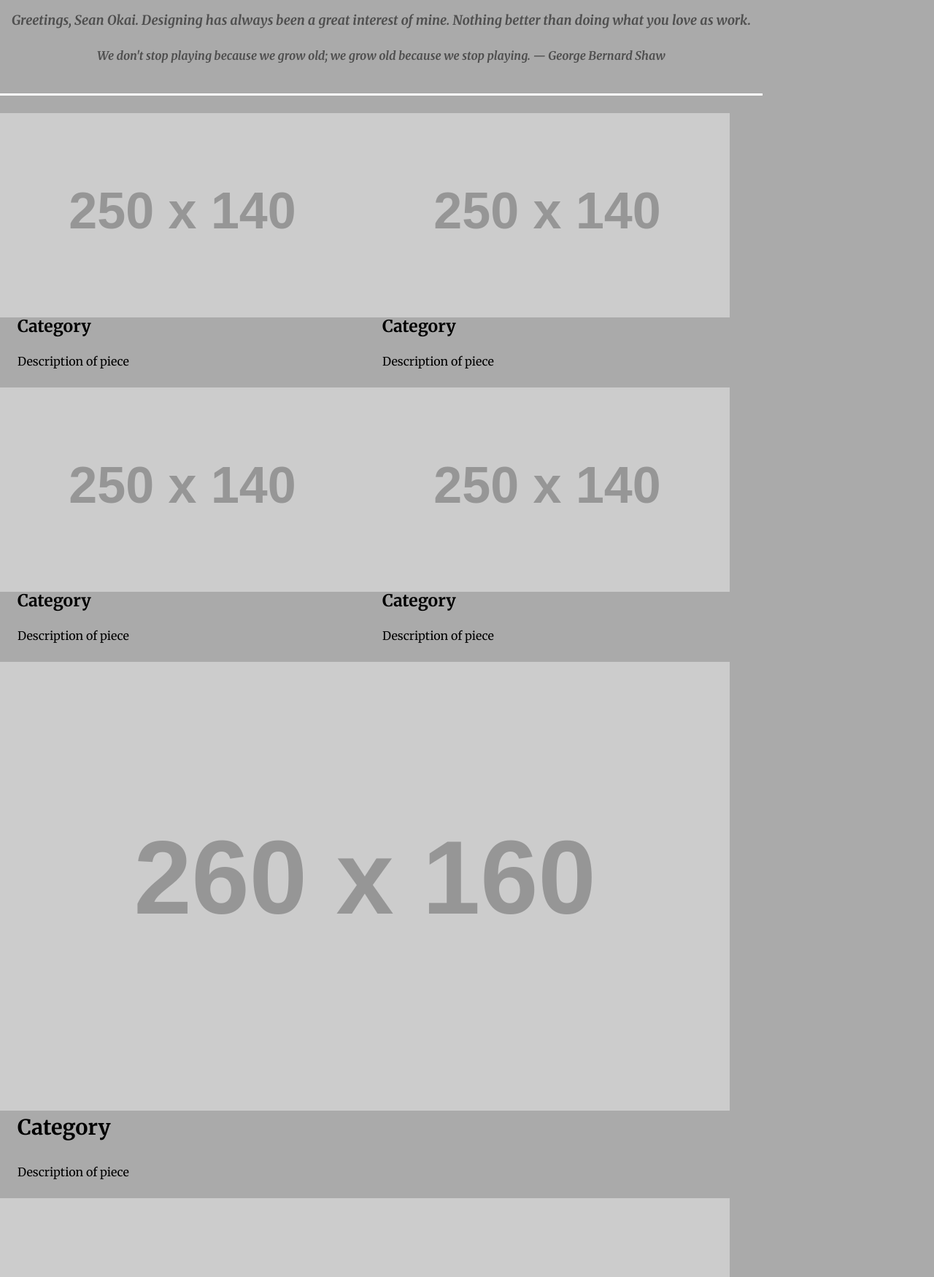
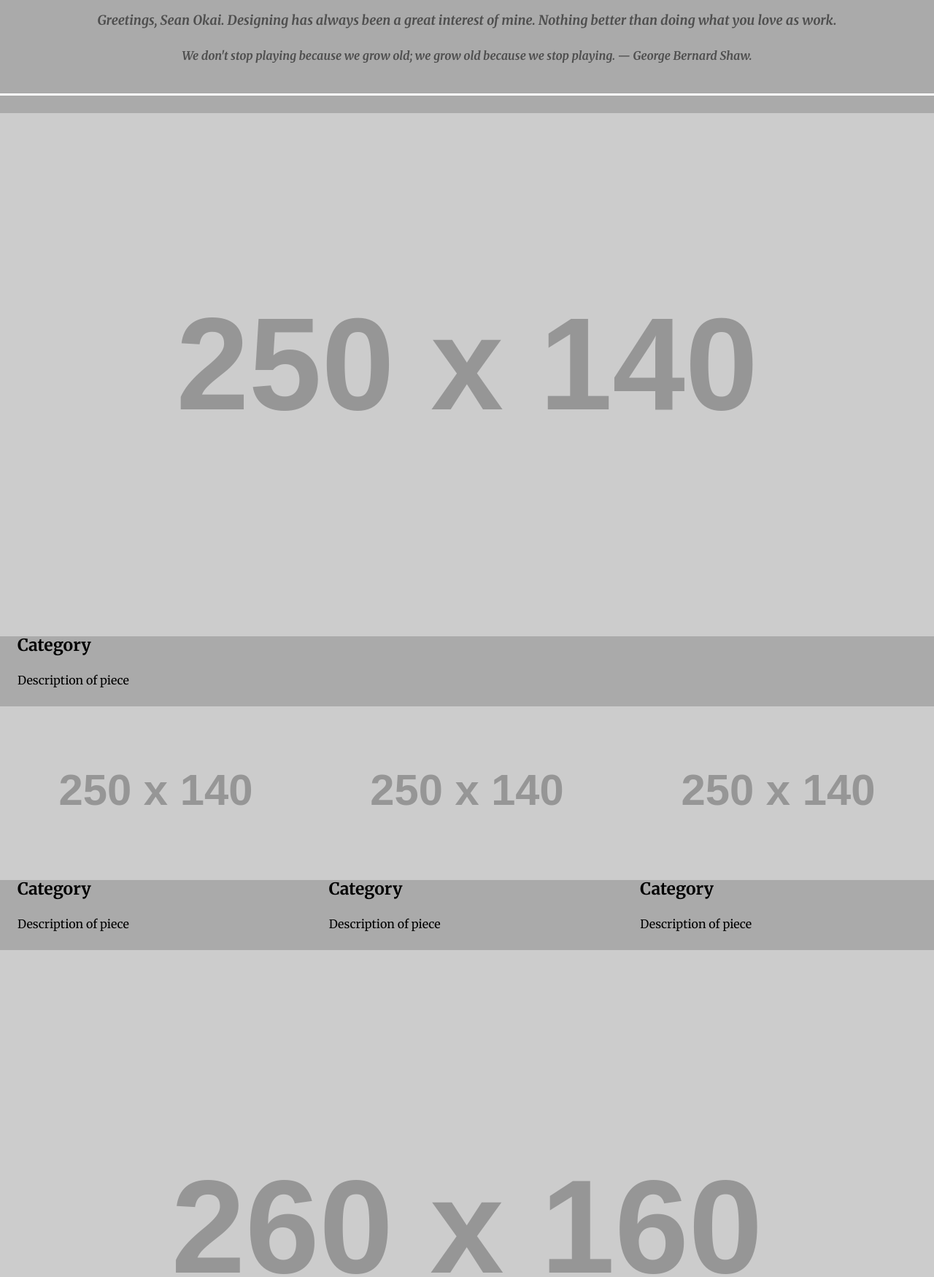
Before and after one commit to seanokai/portfolio, a PHP site: page / in a window 1280 px wide. Shown: the part 196-1946 px from the top of the page at 73% size. Run offline with PHP 8.4, Linux system fonts and the light colour scheme; grey boxes labelled with a size stand in for pictures from a placeholder-image service; some libraries are stand-ins or nearby versions.

Commit message:
fixed small screen size

```diff
--- a/css/grid.css
+++ b/css/grid.css
@@ -164,7 +164,7 @@
   visibility: visible;
 }
 
-@media only screen and (min-width: 15em) {
+@media only screen and (min-width: 10em) {
 
 .unit-s-hidden {
   display: none;
--- a/css/main.css
+++ b/css/main.css
@@ -35,7 +35,7 @@
 }
 
 .grid {
-	border: 1px;
+	border: 1px 0 0 1px;
 	overflow: hidden;
 }
 
--- a/index.html
+++ b/index.html
@@ -35,7 +35,7 @@
 
 
 
-	<main class="grid">
+	<main>
 
 	<div>
 		<blockquote>
@@ -43,19 +43,19 @@
 
 
 		<div><h6>We don't stop playing because we grow old; we grow old because we stop playing.
-			— <cite> George Bernard Shaw </cite></h6>
+			— <cite> George Bernard Shaw. </cite></h6>
 		</div>
 		</blockquote>
 	</div>
 
-	<div class="row">
+	<div>
 			<a name="works"></a>
 
 
 
 		<div class="grid">
 
-					<div class="unit unit-s-1 unit-m-1-2">
+					<div class="unit unit-s-1 unit-m-1-2 unit-l-1">
 						<img class="img-flex" src="http://placehold.it/250x140" alt="">
 						<div class="gutter">
 						<h3>Category</h3>
@@ -63,7 +63,7 @@
 						</div>
 					</div>
 
-					<div class="unit unit-s-1-2 unit-m-1-2 ">
+					<div class="unit unit-s-1-2 unit-m-1-2 unit-l-1-3">
 						<img class="img-flex" src="http://placehold.it/250x140" alt="">
 						<div class="gutter">
 						<h3>Category</h3>
@@ -71,7 +71,7 @@
 						</div>
 					</div>
 
-					<div class="unit unit-s-1-2 unit-m-1-2 ">
+					<div class="unit unit-s-1-2 unit-m-1-2 unit-l-1-3">
 						<img class="img-flex" src="http://placehold.it/250x140" alt="">
 						<div class="gutter">
 						<h3>Category</h3>
@@ -79,7 +79,7 @@
 						</div>
 					</div>
 
-					<div class="unit unit-s-hidden unit-m-1-2 ">
+					<div class="unit unit-s-hidden unit-m-1-2 unit-l-1-3">
 						<img class="img-flex" src="http://placehold.it/250x140" alt="">
 						<div class="gutter">
 						<h3>Category</h3>
@@ -89,11 +89,6 @@
 
 
 
-		</div>
-
-
-		<div class="grid">
-
 					<div class="unit unit-s-1">
 						<img class="img-flex" src="http://placehold.it/260x160" alt="">
 						<div class="gutter">
@@ -102,7 +97,7 @@
 						</div>
 					</div>
 
-					<div class="unit unit-s-1">
+					<div class="unit unit-s-1 unit-m-1-2 unit-l-1-3">
 						<img class="img-flex" src="http://placehold.it/260x160" alt="">
 						<div class="gutter">
 						<h1>Category</h1>
@@ -110,7 +105,7 @@
 						</div>
 					</div>
 
-					<div class="unit unit-s-1">
+					<div class="unit unit-s-1 unit-m-1-2 unit-l-1-3">
 						<img class="img-flex" src="http://placehold.it/260x160" alt="">
 						<div class="gutter">
 						<h1>Category</h1>
```
